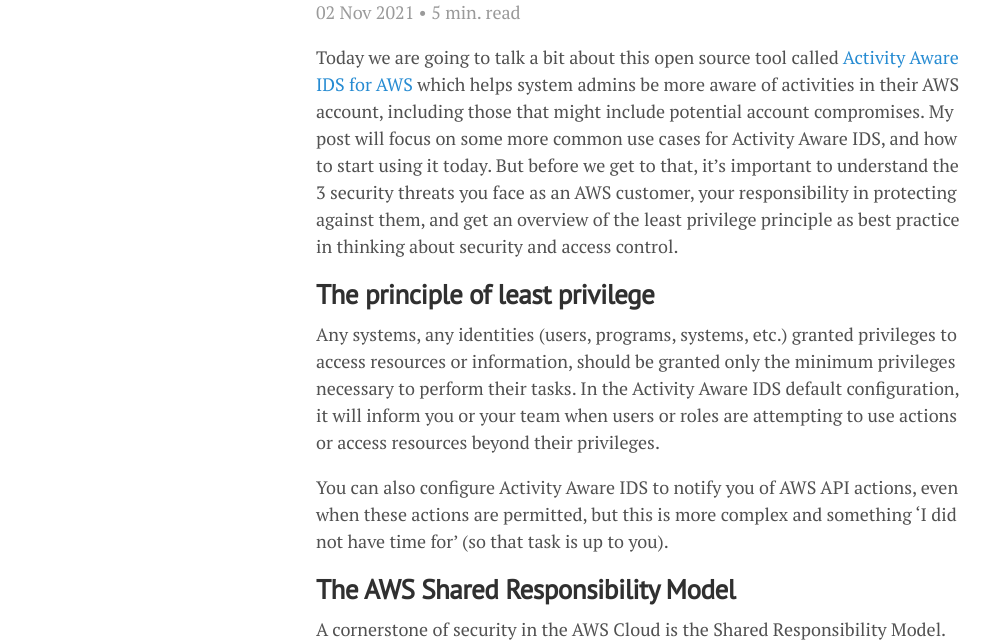
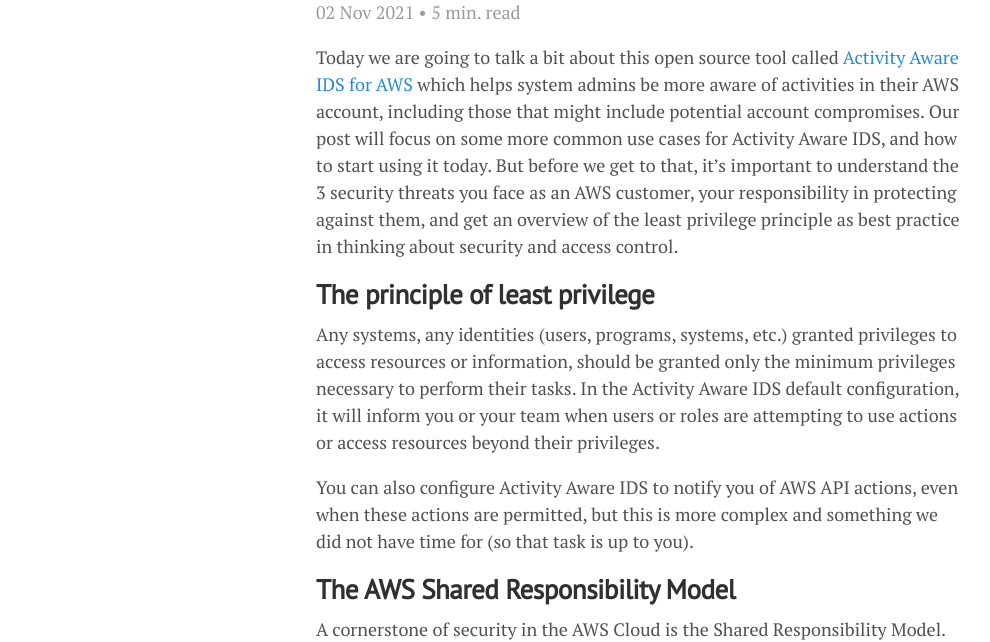
Before and after one commit to lgeurts/lgeurts.github.io, a Jekyll site: the page built from _posts/2021-11-02-activity-aware-ids-for-aws.md, in a window 1280 px wide and 900 px high. Shown: the part 210-852 px from the top of the window, without its empty margins (0-990 px from the left). Built offline with Jekyll 4.4.1, drawn with Linux system fonts in a browser that asks for light colours; nearby versions of some CDN libraries; comment, search, counter and statistics services are not loaded.

Commit message:
Update 2021-11-02-activity-aware-ids-for-aws.md

```diff
--- a/_posts/2021-11-02-activity-aware-ids-for-aws.md
+++ b/_posts/2021-11-02-activity-aware-ids-for-aws.md
@@ -7,13 +7,13 @@
 tags: [ Cloud Computing, GitHub Projects ]
 ---
 
-Today we are going to talk a bit about this open source tool called [Activity Aware IDS for AWS](https://github.com/Giftbit/activity-aware-ids-aws) which helps system admins be more aware of activities in their AWS account, including those that might include potential account compromises. My post will focus on some more common use cases for Activity Aware IDS, and how to start using it today. But before we get to that, it’s important to understand the 3 security threats you face as an AWS customer, your responsibility in protecting against them, and get an overview of the least privilege principle as best practice in thinking about security and access control.
+Today we are going to talk a bit about this open source tool called [Activity Aware IDS for AWS](https://github.com/Giftbit/activity-aware-ids-aws) which helps system admins be more aware of activities in their AWS account, including those that might include potential account compromises. Our post will focus on some more common use cases for Activity Aware IDS, and how to start using it today. But before we get to that, it’s important to understand the 3 security threats you face as an AWS customer, your responsibility in protecting against them, and get an overview of the least privilege principle as best practice in thinking about security and access control.
 
 ## **The principle of least privilege**
 
 Any systems, any identities (users, programs, systems, etc.) granted privileges to access resources or information, should be granted only the minimum privileges necessary to perform their tasks. In the Activity Aware IDS default configuration, it will inform you or your team when users or roles are attempting to use actions or access resources beyond their privileges.
 
-You can also configure Activity Aware IDS to notify you of AWS API actions, even when these actions are permitted, but this is more complex and something 'I did not have time for' (so that task is up to you).
+You can also configure Activity Aware IDS to notify you of AWS API actions, even when these actions are permitted, but this is more complex and something we did not have time for (so that task is up to you).
 
 ## **The AWS Shared Responsibility Model**
 
```
